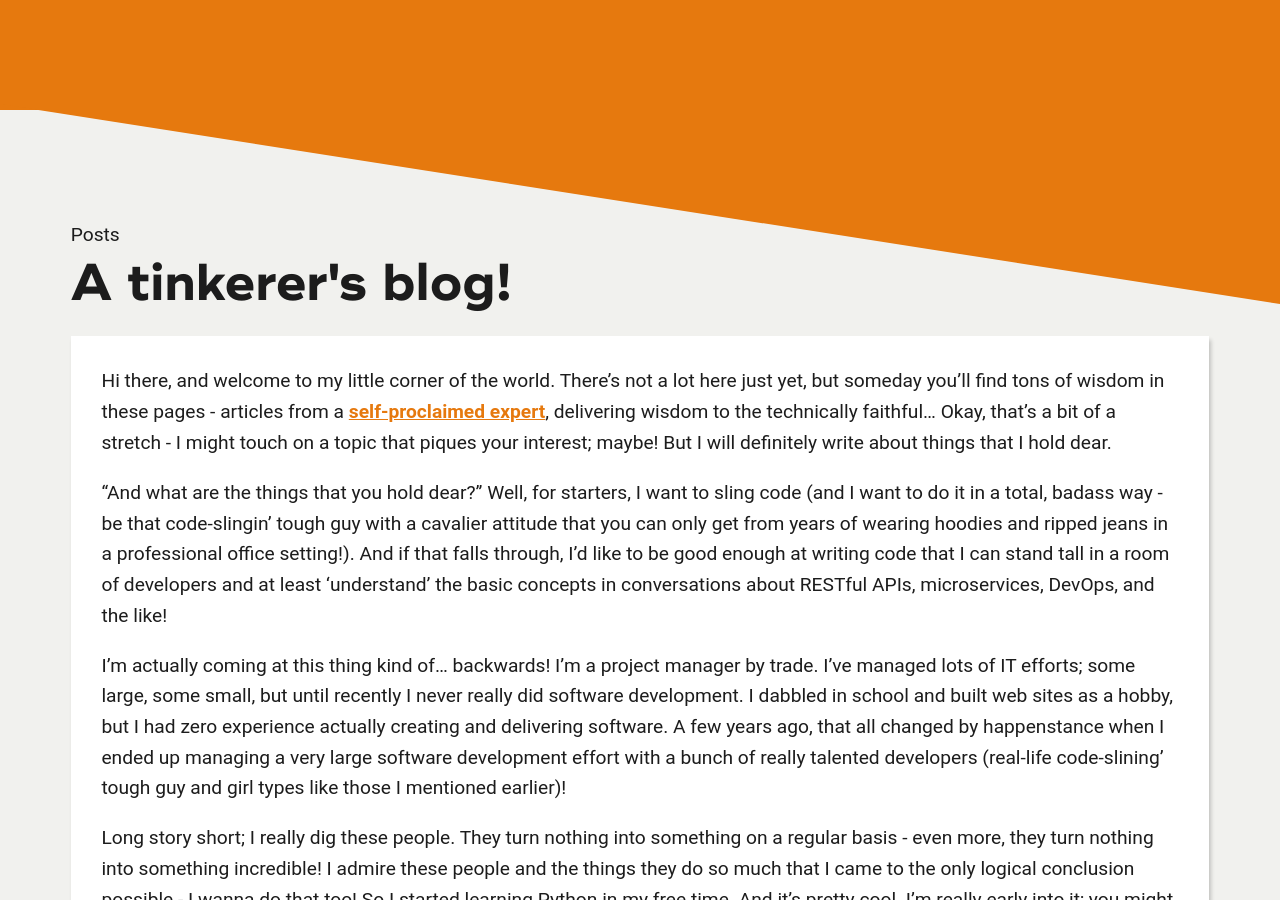
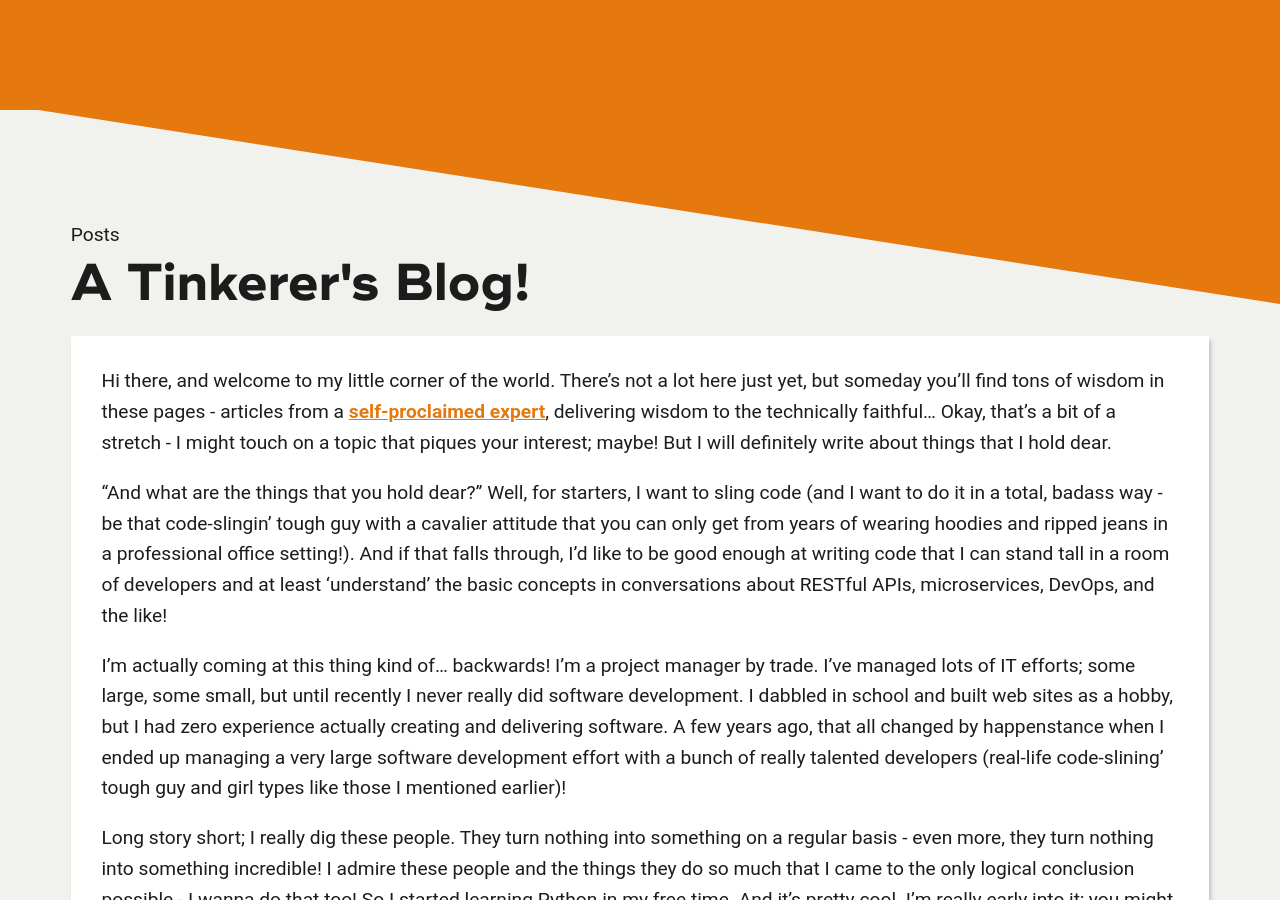
Before and after one commit to jgarr16/jrgarrigues.github.io, a Jekyll site: the page built from _posts/2017-05-28-welcome.md, in a window 1280 px wide and 900 px high. Built offline with Jekyll 4.4.1, drawn with Linux system fonts in a browser that asks for light colours; nearby versions of some CDN libraries; some web fonts are replaced.

```diff
--- a/_posts/2017-05-28-welcome.md
+++ b/_posts/2017-05-28-welcome.md
@@ -1,5 +1,5 @@
 ---
-title: "A tinkerer's blog!"
+title: "A Tinkerer's Blog!"
 excerpt: A warmup post to stir the imagination and get the juices flowing while I get ramped up on the whole 'blogging' bit...
 published: true
 ---
```
